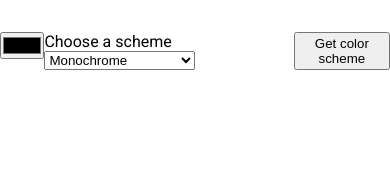
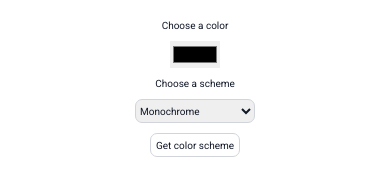
Before and after one commit to drpm52/Color-Scheme-Generator, a plain HTML site: page index.html in a window 390 px wide. Drawn offline with Linux system fonts and the light colour scheme.

Commit message:
final version

```diff
--- a/index.html
+++ b/index.html
@@ -1,4 +1,4 @@
-<!-- <!DOCTYPE html> -->
+<!DOCTYPE html>
 <html lang="en">
   <head>
     <meta charset="UTF-8" />
@@ -16,9 +16,12 @@
   <body>
     <div class="container">
       <header class="row">
-      <input type="color" id="seed-color" />
+        <label for="seed-color">Choose a color</label>
+        <input type="color" name="seed-color" id="seed-color" />
         <div class="options">
-        <label for="color-schemes">Choose a scheme</label>
+          <label class="color-scheme-label" for="color-schemes"
+            >Choose a scheme</label
+          >
 
           <select name="color-schemes" id="colors">
             <option value="monochrome">Monochrome</option>
@@ -33,30 +36,9 @@
         <button id="get-color-btn">Get color scheme</button>
       </header>
 
-    <div class="color-container row ">
-      <!-- <div class="color-col"> -->
-        <!-- <div class="color-1 rectangle">1</div>
-        <p class="hex-color-1 hex">#4556</p>
+      <div class="color-container row"></div>
     </div>
 
-      <div class="color-col">
-        <div class="color-2 rectangle">2</div>
-        <p class="hex-color-2 hex">#4556</p>
-      </div>
-      <div class="color-col">
-        <div class="color-3 rectangle">3</div>
-        <p class="hex-color-3 hex">#4556</p>
-      </div>
-      <div class="color-col">
-        <div class="color-4 rectangle">4</div>
-        <p class="hex-color-4 hex">#4556</p>
-      </div>
-      <div class="color-col">
-        <div class="color-5 rectangle">5</div>
-        <p class="hex-color-5 hex">#4556</p> -->
-      </div>
-    </div>
-  </div>
     <script defer src="script.js"></script>
   </body>
 </html>
--- a/script.js
+++ b/script.js
@@ -51,10 +51,8 @@ getColorBtn.addEventListener("click", function (e) {
   )
     .then((resp) => resp.json())
     .then((data) => {
-
-      colorScheme = []
+      colorScheme = [];
       colorScheme = data.colors.map((color) => color.hex.value);
       colorColumn.innerHTML = getHTML();
     });
-
 });
--- a/style.css
+++ b/style.css
@@ -1,54 +1,85 @@
-*, *::after, *::before {
-    margin:0;
-    padding:0;
-    box-sizing: border-box;}
+*,
+*::after,
+*::before {
+  margin: 0;
+  padding: 0;
+  box-sizing: border-box;
+}
 
-body{
-    font-family: 'Roboto', sans-serif;
+body {
+  font-family: "Roboto", sans-serif;
+  color: #111827;
 }
-header{
-    padding: 2em 0;
-    justify-content: space-around;
+header {
+  padding: 2em 1em;
+  justify-content: space-around;
+  align-items: center;
 }
-.row{
-    display:flex;
+.row {
+  display: flex;
 }
-.col{
-flex-direction:column;
+.col {
+  flex-direction: column;
 }
-/* .center{
-    justify-content: center;
-    align-items: center;
-} */
-.container{
-    max-width:800px;
+
+.container {
+  max-width: 800px;
+  margin: 0 auto;
 }
-.color-container{
-    margin: 0 auto;
-    min-height:75vh;
-
+.color-container {
+  margin: 0 auto;
+  min-height: 75vh;
+  flex-basis: 20%;
+  justify-content: center;
 }
-.rectangle{
-    width:20vw;
-    height:80%;
-    margin-bottom: 1em;
-
+.rectangle {
+  width: 100%;
+  height: 80%;
+  margin-bottom: 1em;
 }
-.color-1{
-    background-color: blue;
-}
-.color-2{
-    background-color: red;
-}
-.color-3{
-    background-color: orange;
-}
-.color-4{
-    background-color: yellow;
-}
-.color-5{
-    background-color: violet;
+.color-col {
+  flex-basis: 20%;
+  text-align: center;
+  margin-bottom: 1em;
 }
 .hex {
-   text-align: center;
+  text-align: center;
 }
+#get-color-btn {
+  background-color: white;
+
+  border: solid 1px rgba(209, 213, 219, 1);
+  padding: 0 0.5em;
+}
+#get-color-btn,
+#colors,
+#seed-color {
+  font-family: inherit;
+  color: inherit;
+  min-height: 2.4em;
+  font-size: inherit;
+  border: solid 1px rgba(209, 213, 219, 1);
+}
+#colors,
+#get-color-btn {
+  border-radius: 7px;
+}
+#seed-color {
+  border: none;
+  padding: 0.1em;
+}
+
+@media (max-width: 540px) {
+  html {
+    font-size: 10px;
+  }
+  header {
+    flex-direction: column;
+    gap: 1em;
+    text-align: center;
+  }
+  .color-scheme-label {
+    display: block;
+    margin-bottom: 1em;
+  }
+}
```
Lines whose indentation alone changed are shown as unchanged.
